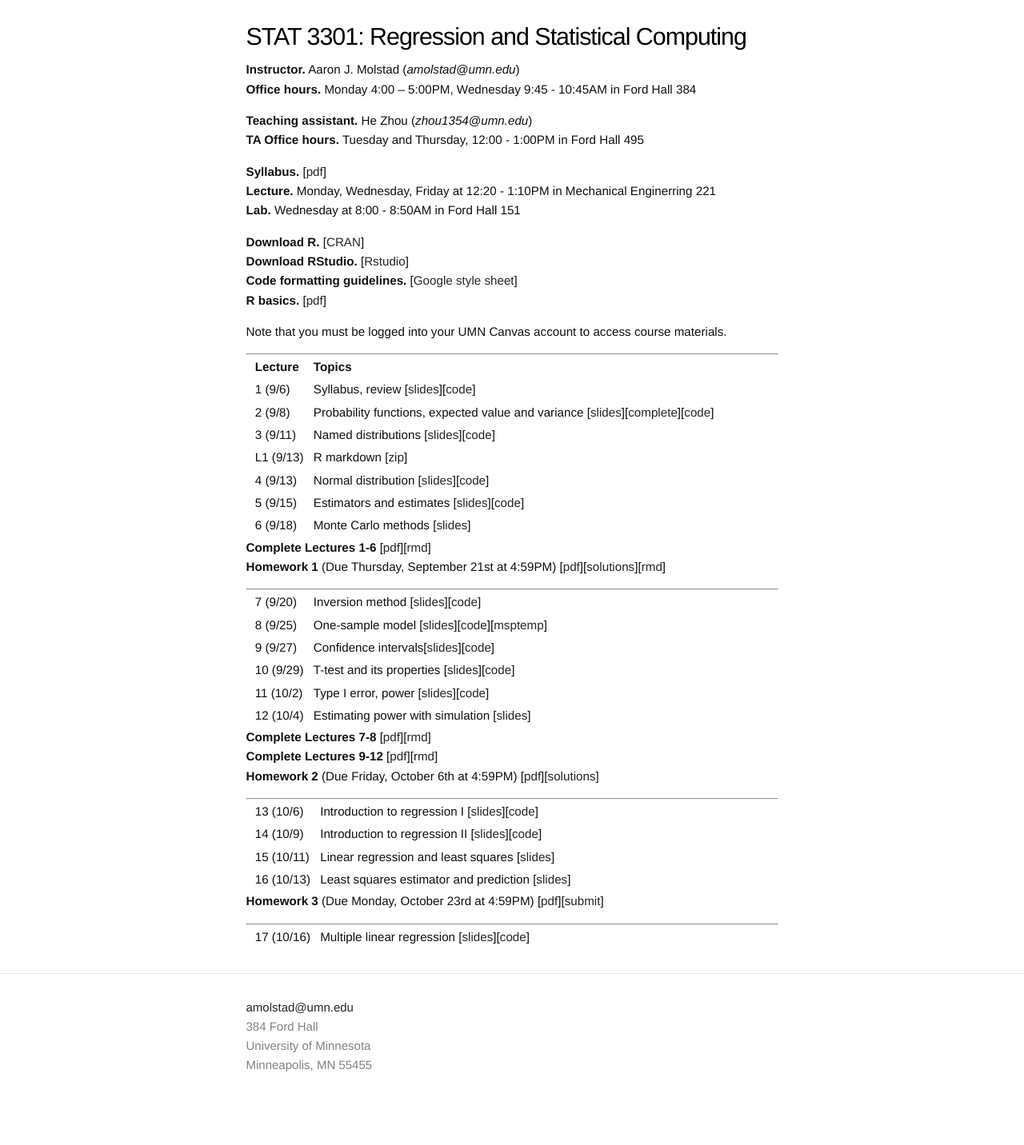
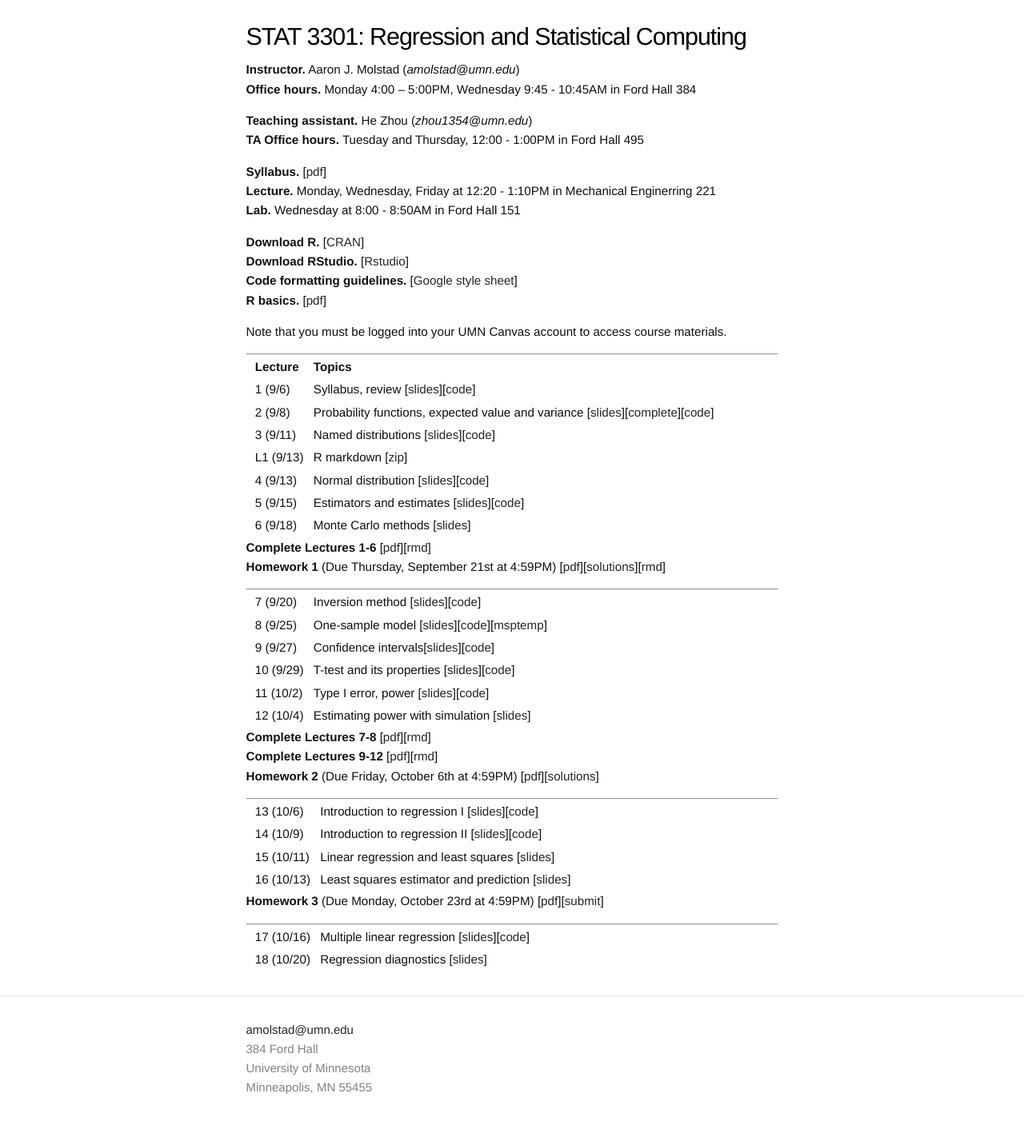
Before and after one commit to ajmolstad/ajmolstad.github.io, a Jekyll site: the page built from F23_STAT3301.md, in a window 1280 px wide. Shown: the whole page at 80% size. Built offline with Jekyll 4.4.1, drawn with Linux system fonts in a browser that asks for light colours; before the commit the page ends 1404 px from its top, so only the background shows below that.

Commit message:
Update F23_STAT3301.md

```diff
--- a/F23_STAT3301.md
+++ b/F23_STAT3301.md
@@ -66,3 +66,4 @@ Note that you must be logged into your UMN Canvas account to access course mater
 -------------------------
 
 || 17 (10/16) || Multiple linear regression [[slides](https://canvas.umn.edu/files/38672411/download?download_frd=1)][[code](https://canvas.umn.edu/files/38672414/download?download_frd=1)] ||
+|| 18 (10/20) || Regression diagnostics [[slides](https://canvas.umn.edu/files/38800329/download?download_frd=1)] ||
```
